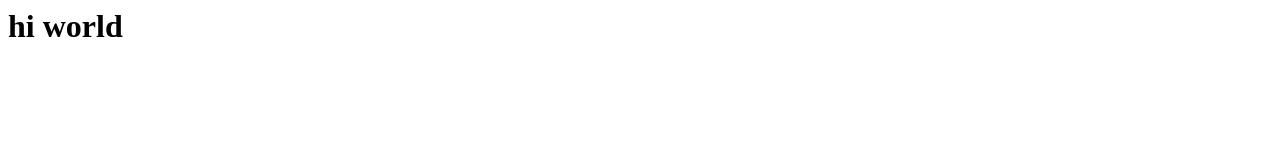
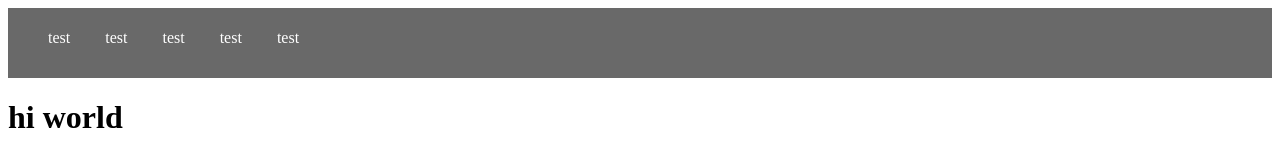
Before and after one commit to Roniha/Toni, a plain HTML site: page index.html in a window 1280 px wide. Drawn offline with Linux system fonts and the light colour scheme.

Commit message:
header menuber set

```diff
--- a/css/index.css
+++ b/css/index.css
@@ -1 +1,19 @@
-<h> unti </h>
+.hmenu {
+    width: 100%;
+    height: 70px;
+    background-color: dimgray;
+    padding-top: 5px;
+    box-sizing: border-box;
+}
+.hmenu ul {
+    display: flex;
+}
+.hmenu li {
+    list-style: none;
+}
+.hmenu a {
+    display: block;
+    text-decoration: none;
+    color: white;
+    margin-right: 35px;
+}
--- a/index.html
+++ b/index.html
@@ -1,8 +1,21 @@
-<title>hello world</title>
-<head>
+<!DOCTYPE html>
+<html lang="ja">
+    <head>
+        <meta charset="UTF-8">
+        <link rel="stylesheet" href="./css/index.css">
+        <title>hello world</title>
+        <nav class="hmenu">
+            <ul>
+                <li><a href="#">test</a></li>
+                <li><a href="#">test</a></li>
+                <li><a href="#">test</a></li>
+                <li><a href="#">test</a></li>
+                <li><a href="#">test</a></li>
+            </ul>
+        </nav>
+    </head>
 
-</head>
-
-<body>
-    <h1>hi world</h1>
-</body>
+    <body>
+        <h1>hi world</h1>
+    </body>
+</html>
```
